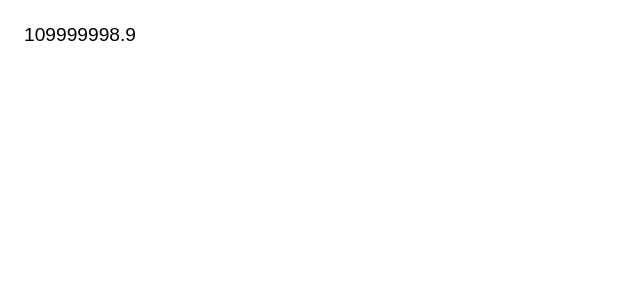
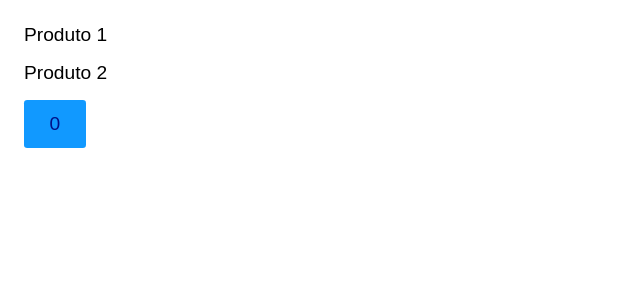
Before and after one commit to matheushnt/react-playground, a React (Vite) app: page / in a window 1280 px wide. Shown: the top 300 px of the page, without its empty margins (0-640 px from the left). Built offline with nearby package versions, Linux system fonts and the light colour scheme.

Commit message:
useCallback

```diff
--- a/src/App.jsx
+++ b/src/App.jsx
@@ -1,22 +1,40 @@
-import React, { useMemo } from 'react';
+import React, { useCallback, useState } from 'react';
 
-function operacaoLenta() {
-  let c;
-  for (let i = 0; i < 100000000; i++) {
-    c = i + i / 10;
-  }
+const set1 = new Set();
+const set2 = new Set();
 
-  return c;
-}
+const Produto = () => {
+  const func1 = () => {
+    console.log('Teste');
+  };
+
+  const func2 = useCallback(() => {
+    console.log('Teste');
+  }, []);
+
+  set1.add(func1);
+  set2.add(func2);
+
+  console.log('Set 1: ', set1);
+  console.log('Set 2: ', set2);
+
+  return (
+    <div>
+      <p onClick={func1}>Produto 1</p>
+      <p onClick={func2}>Produto 2</p>
+    </div>
+  );
+};
 
 const App = () => {
-  const t0 = performance.now();
+  const [count, setCount] = useState(0);
 
-  const valor = useMemo(() => operacaoLenta(), []);
-
-  console.log(performance.now() - t0);
-
-  return <p>{valor}</p>;
+  return (
+    <div>
+      <Produto />
+      <button onClick={() => setCount(count + 1)}>{count}</button>
+    </div>
+  );
 };
 
 export default App;
```
